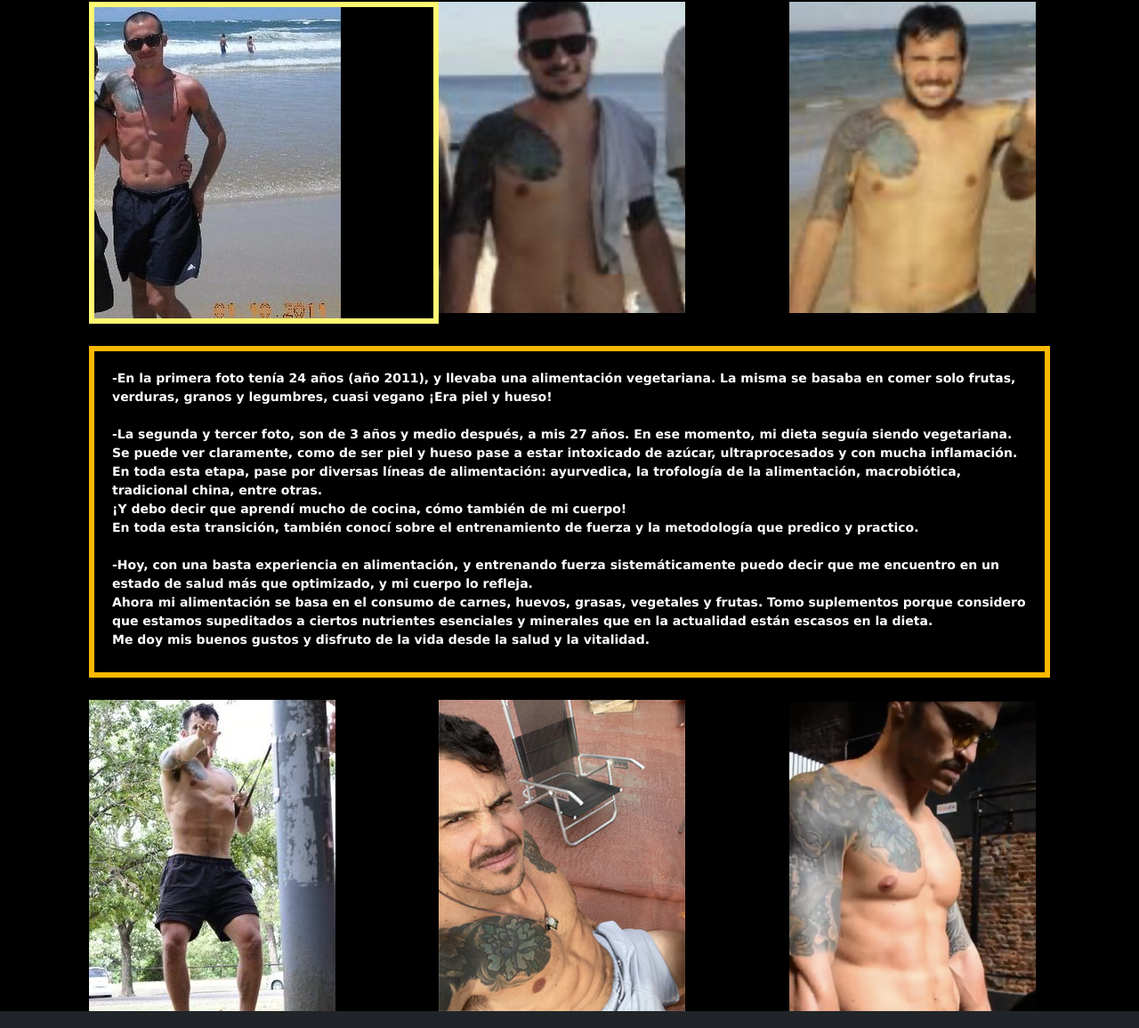
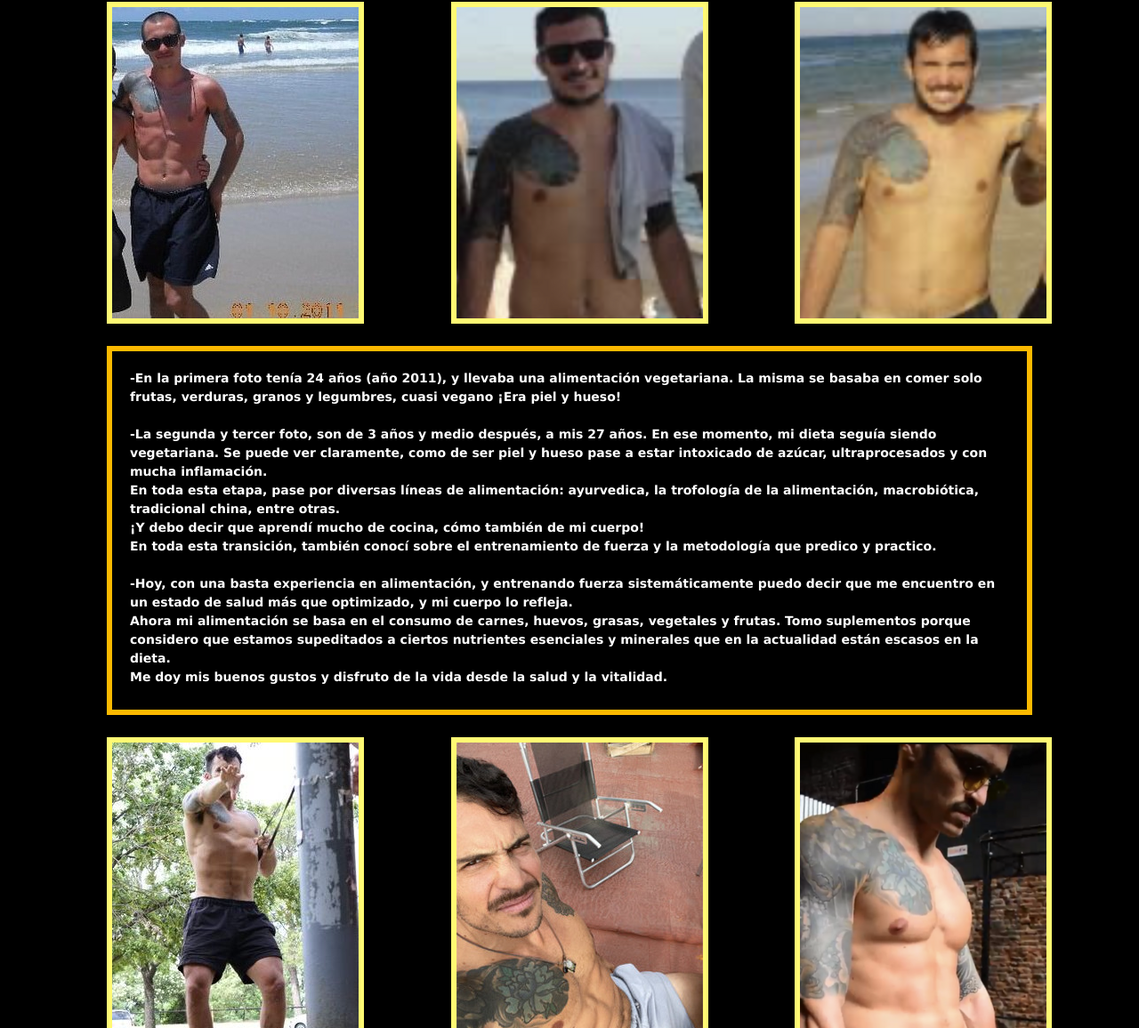
Before and after one commit to FernandaMarchesi/Gonzalogamerro, a plain HTML site: page pags/sobremi.html in a window 1280 px wide. Shown: the part 971-2127 px from the top of the page at 89% size. Drawn offline with nearby package versions, Linux system fonts and the light colour scheme.

Commit message:
termino pag sobre mí

```diff
--- a/estilos.css
+++ b/estilos.css
@@ -146,19 +146,20 @@ hr {
 .container-img {
     display: grid;
     grid-template-columns: repeat(auto-fit, minmax(3rem, 1fr));
-    margin-left: 100px;
+    margin-left: 120px;
 }
 
-.img1 {
+.borde-colorido {
     border: 6px solid #FFF973;
+    margin-bottom: 20px;
 }
 
 .recuadro {
     border: 6px solid #FCB900;
-    margin-top: 25px;
+    margin-top: 5px;
     margin-bottom: 25px;
-    margin-left: 100px;
-    margin-right: 100px;
+    margin-left: 120px;
+    margin-right: 120px;
     padding: 10px;
 }
 
--- a/pags/sobremi.html
+++ b/pags/sobremi.html
@@ -65,29 +65,17 @@
     <hr>
     <h2>Mi caso de éxito</h2>
     <div class="container-img">
-        <div class="img1">
-            <img src="../img/img_3147 (1).jpg" alt="">
-        </div>
-        <div class="img2">
-            <img src="../img/img_3143-1-edited-3.png" alt="">
-        </div>
-        <div class="img3">
-            <img src="../img/img_3144-edited-5.png" alt="">
-        </div>
+            <img src="../img/img_3147 (1).jpg" alt="" class="borde-colorido">
+            <img src="../img/img_3143-1-edited-3.png" alt="" class="borde-colorido">
+            <img src="../img/img_3144-edited-5.png" alt="" class="borde-colorido">
     </div>
     <div class="recuadro">
         <p>-En la primera foto tenía 24 años (año 2011), y llevaba una alimentación vegetariana. La misma se basaba en comer solo frutas, verduras, granos y legumbres, cuasi vegano ¡Era piel y hueso! <br><br> -La segunda y tercer foto, son de 3 años y medio después, a mis 27 años. En ese momento, mi dieta seguía siendo vegetariana. Se puede ver claramente, como de ser piel y hueso pase a estar intoxicado de azúcar, ultraprocesados y con mucha inflamación. <br> En toda esta etapa, pase por diversas líneas de alimentación: ayurvedica, la trofología de la alimentación, macrobiótica, tradicional china, entre otras. <br> ¡Y debo decir que aprendí mucho de cocina, cómo también de mi cuerpo! <br> En toda esta transición, también conocí sobre el entrenamiento de fuerza y la metodología que predico y practico. <br><br>-Hoy, con una basta experiencia en alimentación, y entrenando fuerza sistemáticamente puedo decir que me encuentro en un estado de salud más que optimizado, y mi cuerpo lo refleja. <br> Ahora mi alimentación se basa en el consumo de carnes, huevos, grasas, vegetales y frutas. Tomo suplementos porque considero que estamos supeditados a ciertos nutrientes esenciales y minerales que en la actualidad están escasos en la dieta. <br> Me doy mis buenos gustos y disfruto de la vida desde la salud y la vitalidad.</p>
     </div>
     <div class="container-img">
-        <div class="img4">
-            <img src="../img/dsc0278-1-edited (1).jpg" alt="">
-        </div>
-        <div class="img5">
-            <img src="../img/img_3149-_1_-1 (1).jpg" alt="">
-        </div>
-        <div class="img6">
-            <img src="../img/img_3547-2-edited-2 (1).png" alt="">
-        </div>
+            <img src="../img/dsc0278-1-edited (1).jpg" alt="" class="borde-colorido">
+            <img src="../img/img_3149-_1_-1 (1).jpg" alt="" class="borde-colorido">
+            <img src="../img/img_3547-2-edited-2 (1).png" alt="" class="borde-colorido">
     </div>
 
     <footer>
```
